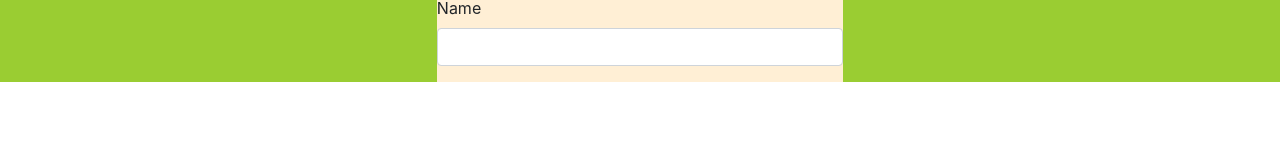
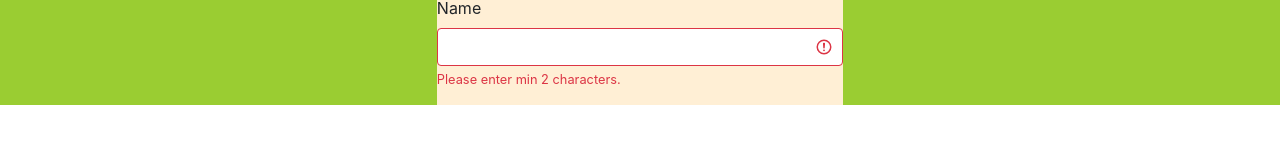
Before and after one commit to maribelcuales/Sprint-Challenge-Lambda-Eats-starter, a React (Create React App) app: page /pizza in a window 1280 px wide. Shown: the part 482-626 px from the top of the page. Built offline with nearby package versions, Linux system fonts and the light colour scheme.

Commit message:
Added Reactstrap Form validation for name input.

```diff
--- a/src/components/OrderForm.js
+++ b/src/components/OrderForm.js
@@ -1,5 +1,5 @@
 import React from "react";
-import { Form, FormGroup, Label, Input } from "reactstrap";
+import { Form, FormGroup, Label, Input, FormFeedback, FormText } from "reactstrap";
 import "./styles.css"
 
 function OrderForm() {
@@ -21,7 +21,9 @@ function OrderForm() {
               type="text"
               name="name"
               id="name"
+              invalid
             />
+            <FormFeedback>Please enter min 2 characters.</FormFeedback>
           </FormGroup>
         </div>
       </Form>
```
